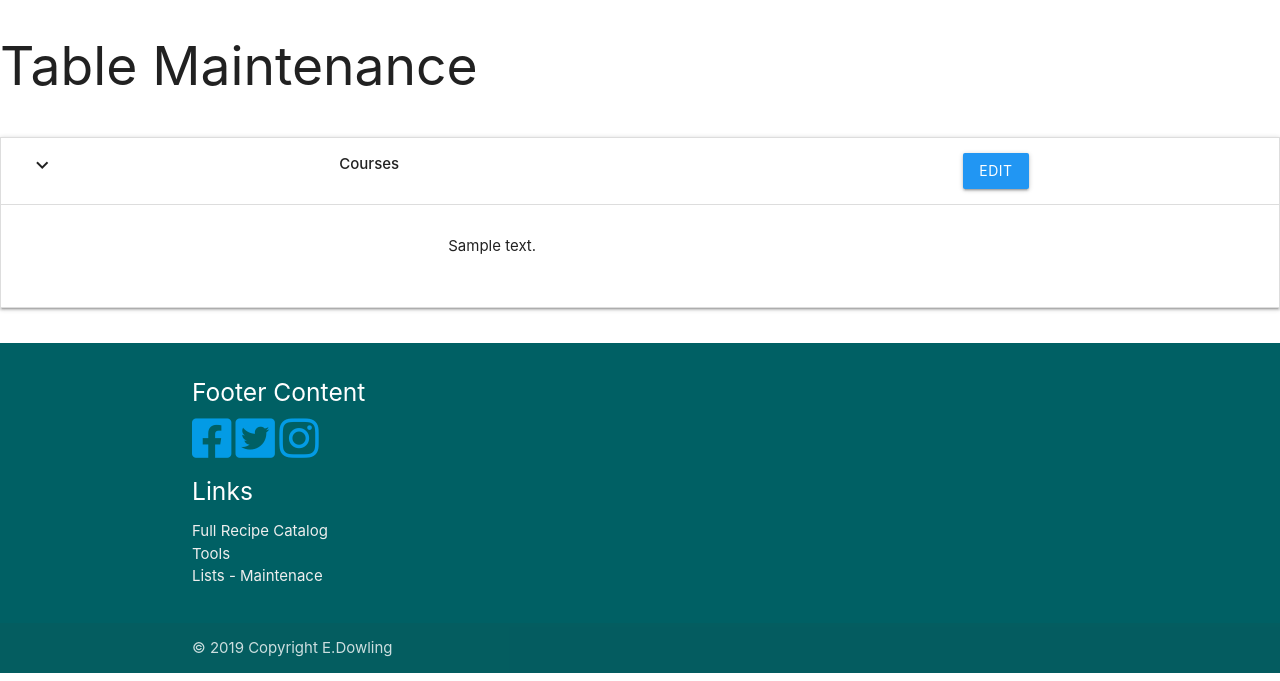
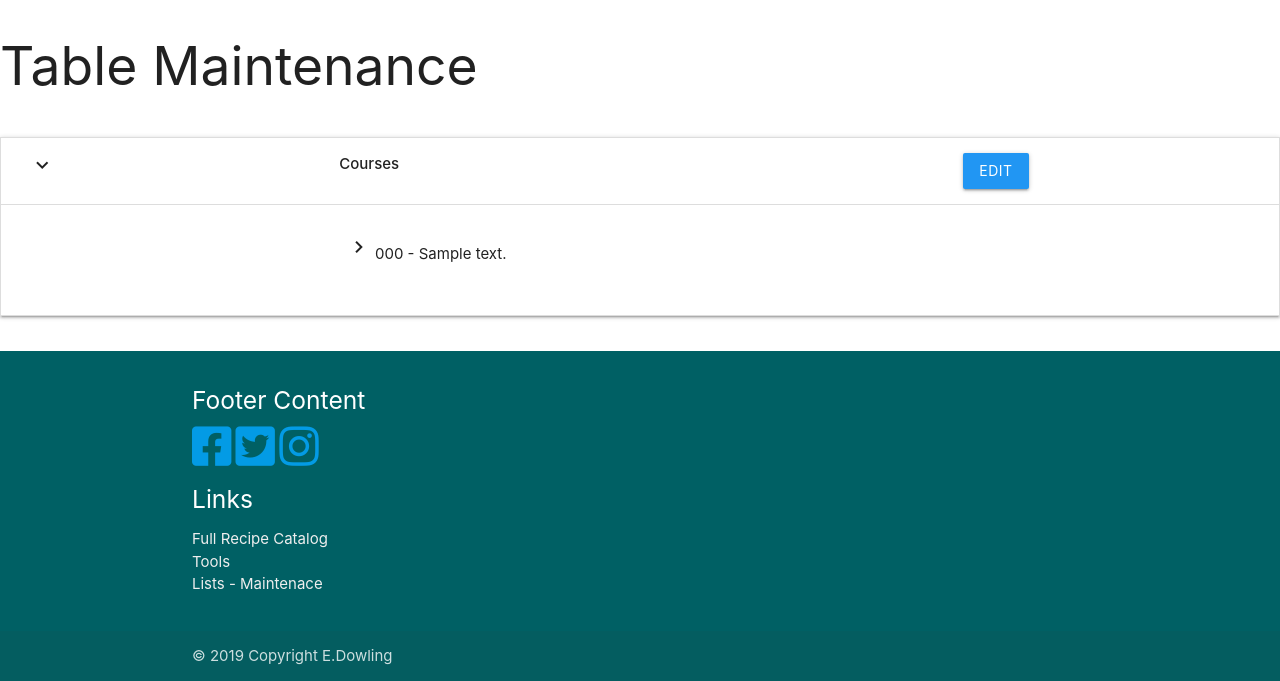
Before and after one commit to eldowling/lets-cook-together, a Flask app: page /maintenance in a window 1280 px wide, after a click that opens the changed part. Shown: the part 390-1071 px from the top of the page. Run offline with Flask 2, Linux system fonts and the light colour scheme; a database or web service that is not in the repository returns one stand-in record (values such as "Sample title"); some libraries are stand-ins or nearby versions.

Commit message:
Updated maintenance.html to add chevron icon and course code to the collapsible body

```diff
--- a/templates/maintenance.html
+++ b/templates/maintenance.html
@@ -19,11 +19,11 @@
             </div>
             <div class="collapsible-body">
                 <div class="row">
-                    <div class="col s6 offset-s4">
+                    <div class="col s6 offset-s3">
                         <ul>
                             {% for course in courses %}
                                 <li>
-                                    {{course.course_desc}}
+                                <i class="material-icons">chevron_right</i> {{course.course_code}} - {{course.course_desc}}
                                 </li>
                             {% endfor %}
                         </ul>
```
